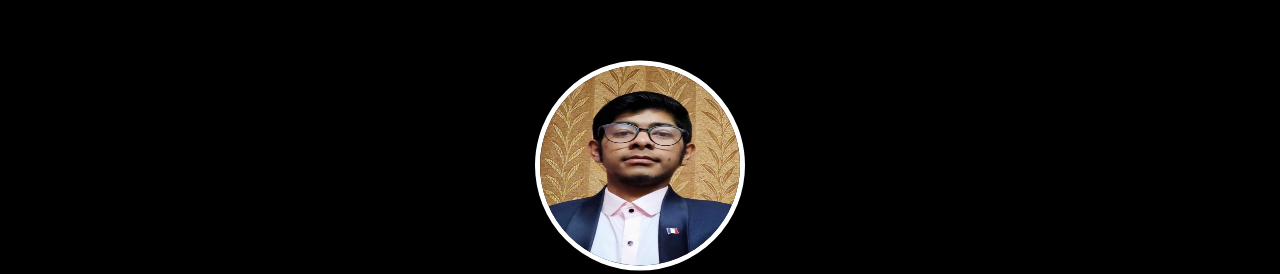
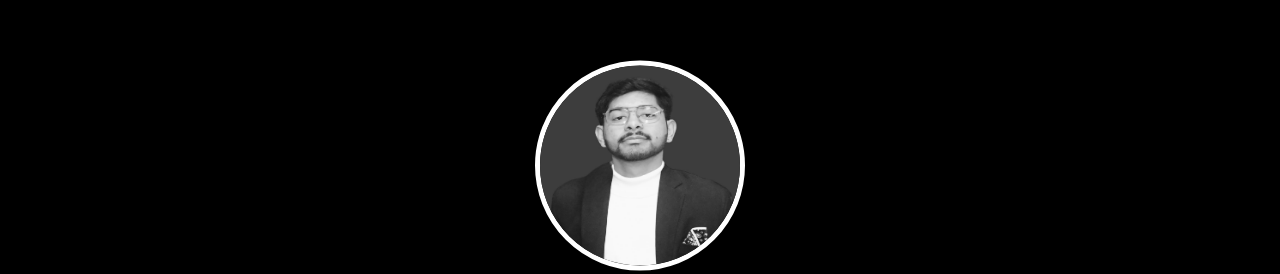
Before and after one commit to ajarpriyatam/portfolio, a plain HTML site: page index.html in a window 1280 px wide. Shown: the part 118-392 px from the top of the page. Drawn offline with Linux system fonts and the light colour scheme.

Commit message:
Update index.html

```diff
--- a/index.html
+++ b/index.html
@@ -13,7 +13,7 @@
 <body>
     <section class="header">
         <div class="text-box">
-            <img src="image/profile2.jpeg" alt="">
+            <img src="image/image5.jpg" alt="">
             <h1>Priyatam ajar</h1>
             <p>MERN Developer <br> Hi! I am Priyatam Ajar, a final year undergraduate Student <br> and doing my Bachelor
                 in Technology from Dr. B.R.Ambedkar National Institute of Technology jalandhar(Punjab) and my
```
